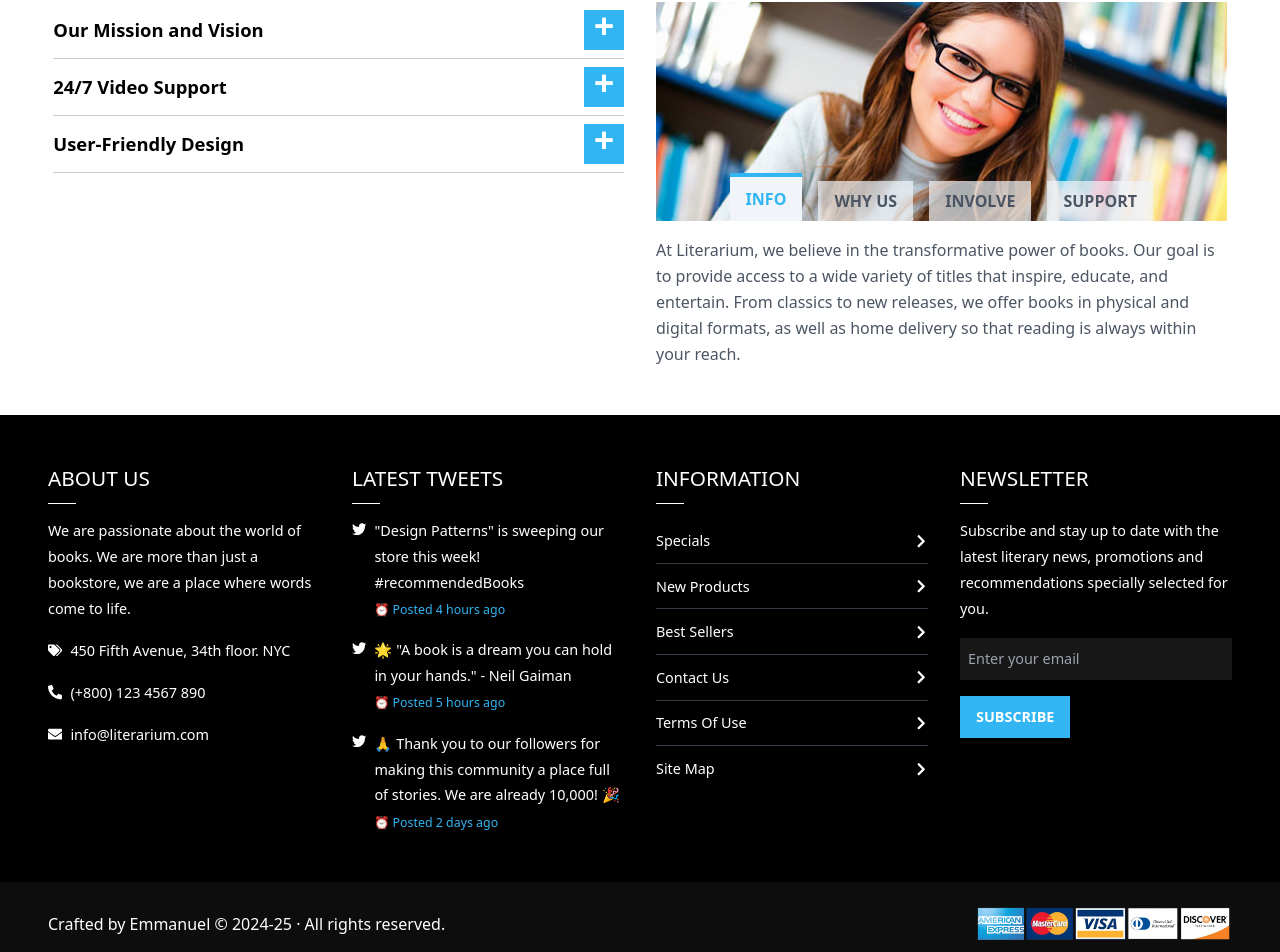
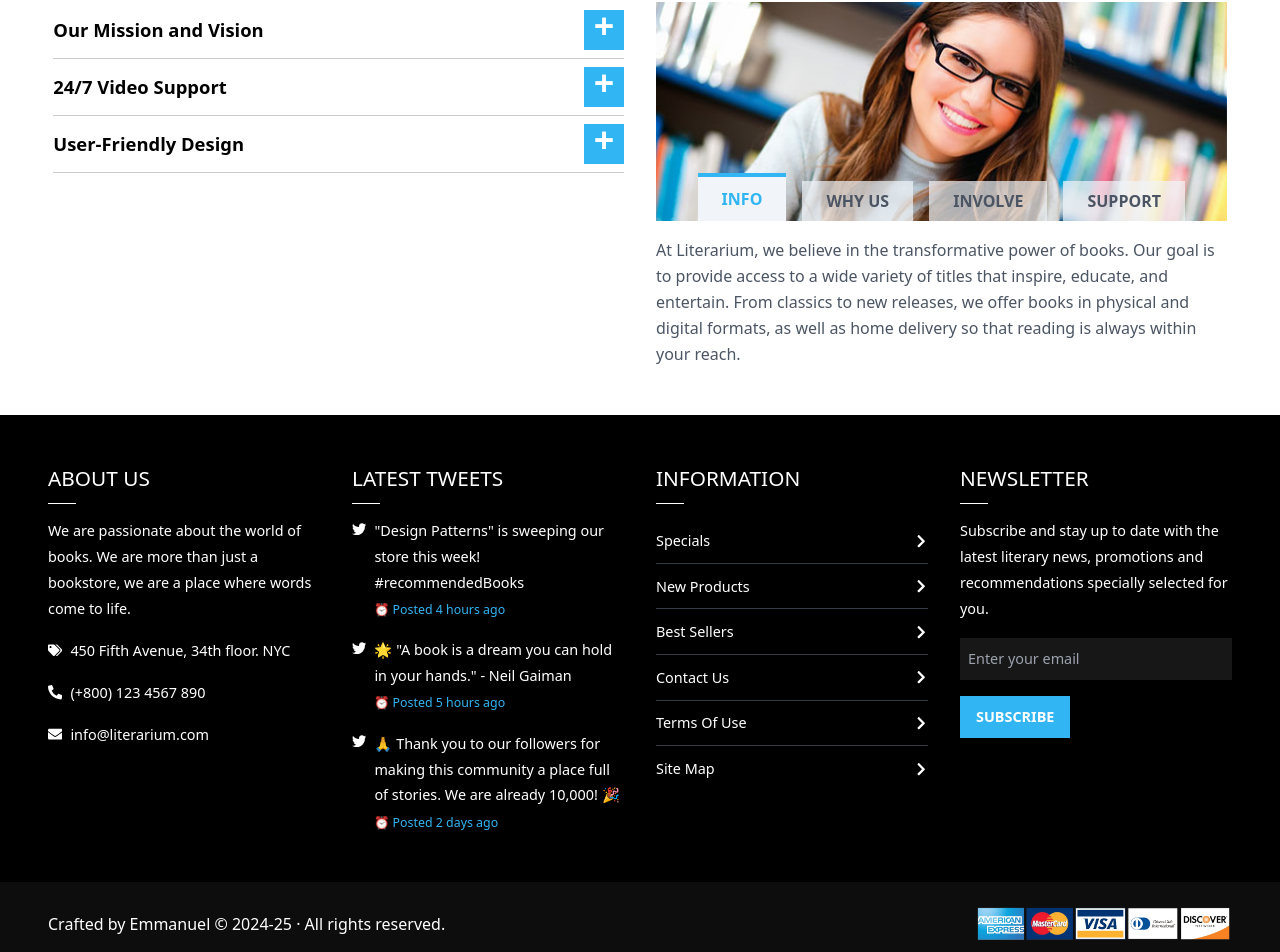
Before and after one commit to emmanuel-cruz-dev/literarium, a React (Vite) app: page /about in a window 1280 px wide. Shown: the part 2718-3670 px from the top of the page. Built offline with nearby package versions, Linux system fonts and the light colour scheme.

Commit message:
styles en MissionRender

```diff
--- a/src/components/routes/about/AboutMission.tsx
+++ b/src/components/routes/about/AboutMission.tsx
@@ -22,6 +22,7 @@ interface MissionRenderProps {
 }
 
 interface DetailsItemProps {
+  id: number;
   title: string;
   text: string;
 }
@@ -49,7 +50,7 @@ const items: Item[] = [
     id: 4,
     title: "Support",
     img: MissionImg4,
-    text: "Your support allows us to continue promoting culture and reading. With each purchase, you help us to continue expanding our catalogue and offering unforgettable literary experiences. In addition, we are committed to educational causes, allocating part of our profits to initiatives that promote access to reading for all.",
+    text: "Your support allows us to continue promoting culture and reading. With each purchase, you help us to continue expanding our catalogue and offering literary experiences. In addition, we are committed to educational causes, allocating part of our profits to initiatives that promote access to reading for all.",
   },
 ];
 
@@ -86,7 +87,7 @@ const MissionRender: FC<MissionRenderProps> = ({ arr }) => {
           {arr.map((item) => (
             <button
               onClick={() => handleClick(item.id)}
-              className={`text-sm lg:text-base px-2 lg:px-4 uppercase font-bold text-center ${
+              className={`text-sm lg:text-base px-2 lg:px-6 uppercase font-bold text-center ${
                 active === item.id
                   ? "about-mission__title-btn py-[10px] bg-slate-100"
                   : "bg-slate-100/70 py-2"
@@ -103,9 +104,9 @@ const MissionRender: FC<MissionRenderProps> = ({ arr }) => {
   );
 };
 
-const DetailsItem: FC<DetailsItemProps> = ({ title, text }) => {
+const DetailsItem: FC<DetailsItemProps> = ({ title, text, id }) => {
   return (
-    <details>
+    <details key={id}>
       <summary className="flex justify-between items-center gap-4">
         {title}
         <span className="decrement-symbol background-accent__item hidden items-center pb-[9px] justify-center text-white font-bold text-4xl w-10 h-10">
```
